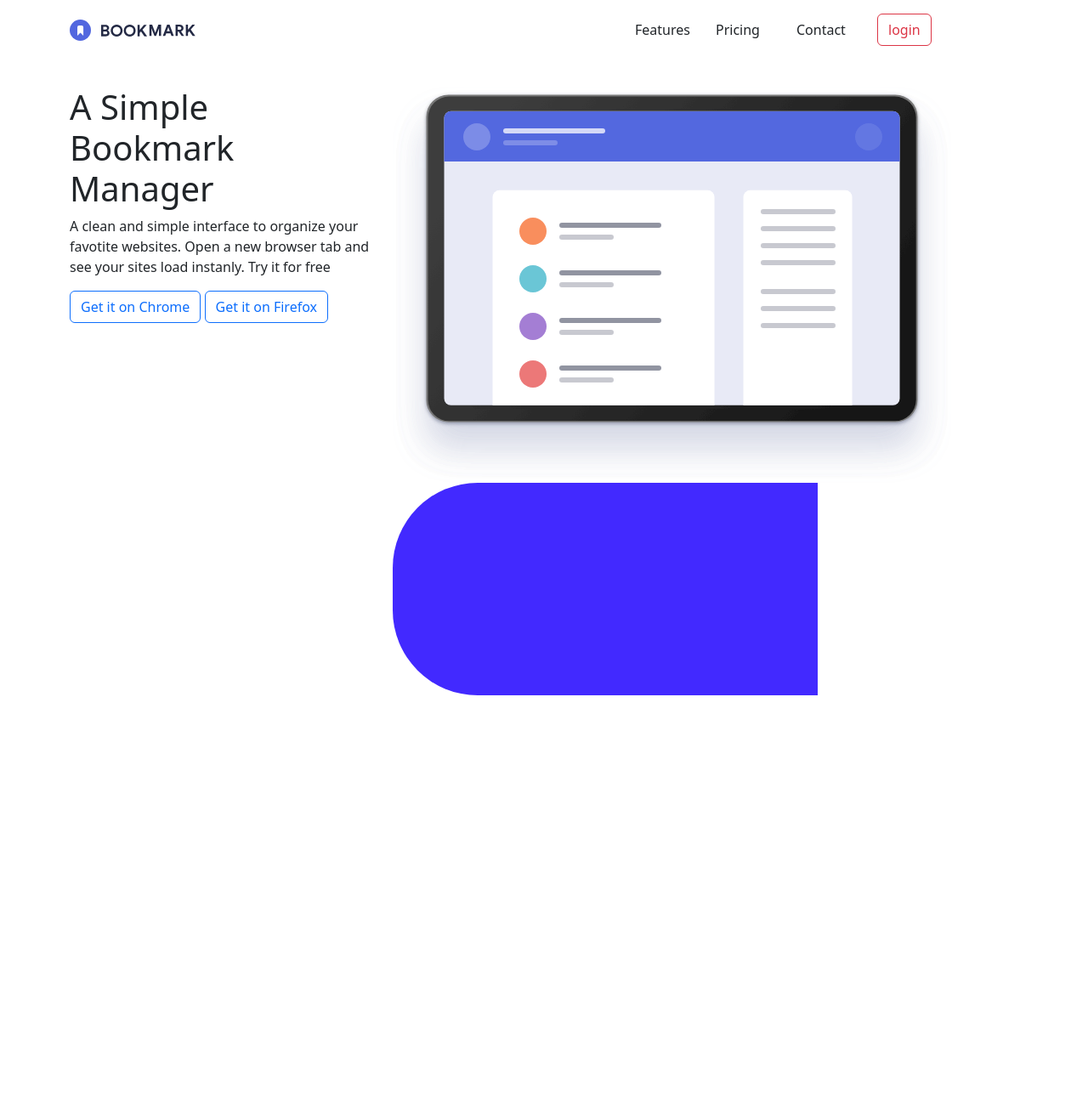
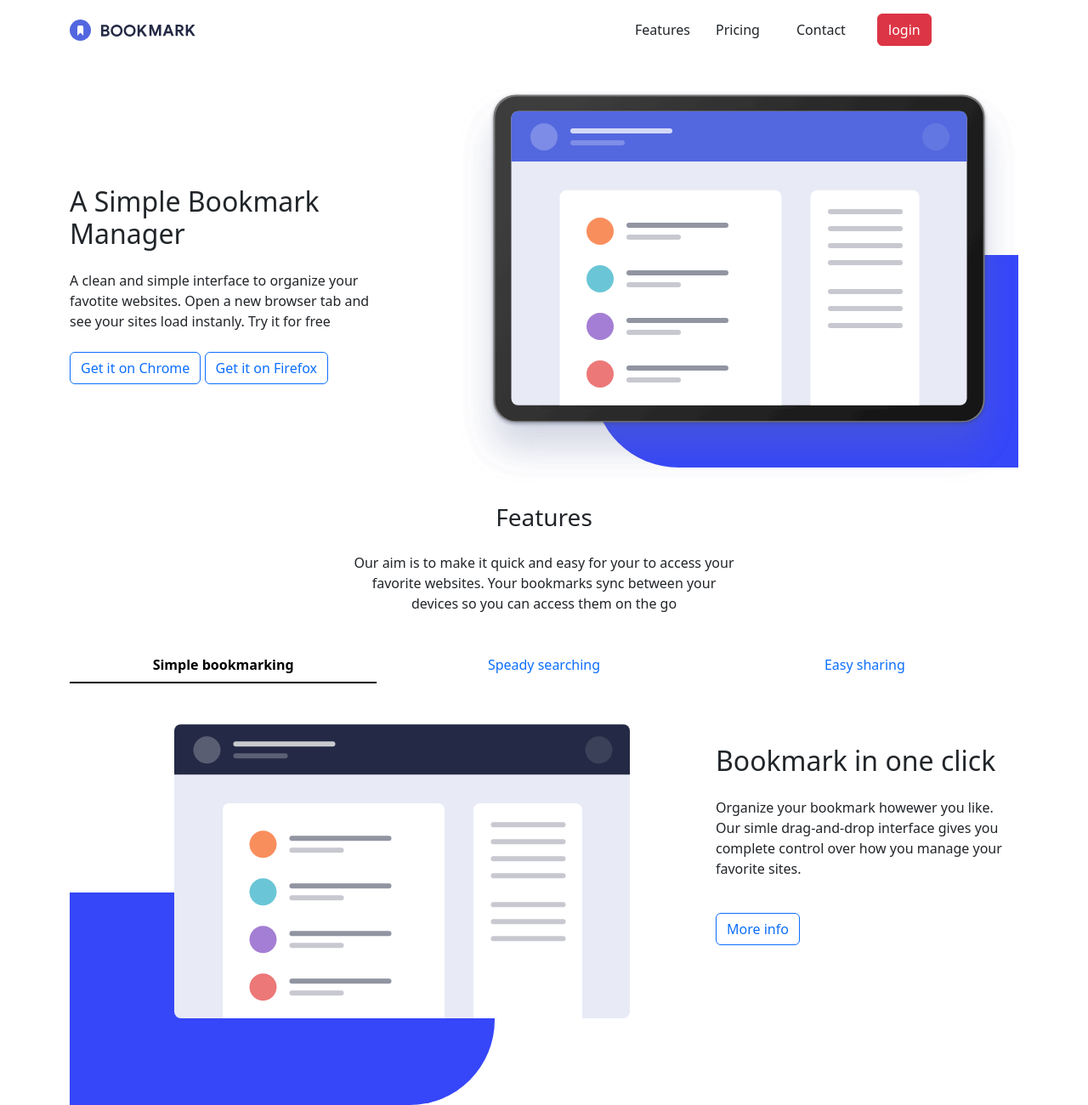
Before and after one commit to Yana-jev/sprint-1_2, a website: page sprint 1_2/index copy.html in a window 1280 px wide. Shown: the whole page at 85% size. Before the commit the page ends 818 px from the top, so only its background shows below. Drawn offline with Linux system fonts and the light colour scheme.

Commit message:
add align-self-end

```diff
--- a/sprint 1_2/index copy.html
+++ b/sprint 1_2/index copy.html
@@ -8,7 +8,7 @@
 </head>
 <body>
    <header>
-      <div class="container ">
+      <div class="container align-items-center justify-content-md-between">
          <div class="row align-items-center pt-3">
             <div class="col-7">
                <img src="/Imagenes/logo-bookmark.svg" alt="logo">
@@ -17,7 +17,7 @@
             <div class="col-1">Pricing</div>
             <div class="col-1">Contact</div>
             <div class="col-2">
-               <button type="button" class="btn btn-outline-danger">login</button>
+               <button type="button" class="btn btn-danger">login</button>
             </div>
 
 
@@ -26,22 +26,63 @@
          </div>
       </div>
       </header>
-<div class="container">
-   <div class="row mt-5">
+<div class="container  d-flex justify-content-around">
+   <div class="row mt-5 align-items-center">
       <div class="col-4">
-         <h1>A Simple Bookmark Manager</h1>
-         <p>A clean and simple interface to organize your favotite websites. Open a new browser tab and see your sites load instanly. Try it for free</p>
-         <button type="button" class="btn btn-outline-primary">Get it on Chrome</button>
-         <button type="button" class="btn btn-outline-primary">Get it on Firefox</button>
+         <h2>A Simple Bookmark Manager</h2>
+         <p class="mt-4">A clean and simple interface to organize your favotite websites. Open a new browser tab and see your sites load instanly. Try it for free</p>
+         <div class="buttons mt-4">
+            <button type="button" class="btn btn-outline-primary">Get it on Chrome</button>
+            <button type="button" class="btn btn-outline-primary">Get it on Firefox</button>
+         </div>
 
       </div>
-      <div class="col-6">
+      <div class="col-8 img-container d-flex justify-content-end">
          <img class="imgHero" src="/Imagenes/illustration-hero.svg" alt="illustration-hero">
-         <div class="rectangle"></div>
+         <div class="rectangle "></div>
       </div>
 
    </div>
 </div>
 
+
+<div class="container text-center mt-4">
+   <div class="row justify-content-center">
+      <h3 class="col-12">Features</h3>
+      <p class="col-5 mt-3">Our aim is to make it quick and easy for your to access your favorite websites. Your bookmarks sync between your devices so you can access them on the go </p>
+   </div>
+
+   <ul class="nav nav-underline nav-justified mt-4">
+      <li class="nav-item">
+         <a class="nav-link active" href="#">Simple bookmarking</a>
+      </li>
+      <li class="nav-item">
+         <a class="nav-link" href="#">Speady searching</a>
+      </li>
+      <li class="nav-item">
+         <a class="nav-link" href="#">Easy sharing</a>
+      </li>
+      </ul>
+   </div>
+
+
+   <div class="container  d-flex justify-content-around">
+      <div class="row mt-5">
+
+         <div class="col-8" id="img-2">
+            <img class="img-2 align-self-center offset-2" src="/Imagenes/illustration-features-tab-1.svg" alt="illustration-hero">
+            <div class="rectangle-2 align-self-end"></div>
+         </div>
+         <div class="col-4 align-items-center mt-4">
+            <h2>Bookmark in one click</h2>
+            <p class="mt-4">Organize your bookmark howewer you like. Our simle drag-and-drop interface gives you complete control over how you manage your favorite sites.</p>
+            <div class="btn btn-outline-primary mt-4">More info</div>
+
+         </div>
+      </div>
+   </div>
+
+
+
 </body>
 </html>
--- a/sprint 1_2/styles.scss
+++ b/sprint 1_2/styles.scss
@@ -2,18 +2,47 @@
 $rectangle-width: 500px;
 $rectangle-height: 250px;
 $border-radius-left: 100px;
-$offset-right: 20px;
+$offset-right: 300px;
 $offset-down: 20px;
+$red: #dc3545;
 
+
+
+
+
+
+.imgHero{
+   position: relative;
+   z-index: 1;
+}
 .rectangle {
 
    width: $rectangle-width;
    height: $rectangle-height;
-   background-color: rgb(66, 41, 255);
+   background-color: rgb(54, 70, 249);
    border-top-left-radius: $border-radius-left;
    border-bottom-left-radius: $border-radius-left;
    position: absolute;
+   z-index: 0;
+   top: $offset-right;
 
+}
+
+.img-2{
+   position: relative;
+   z-index: 1;
+
+}
+.rectangle-2 {
+
+   width: $rectangle-width;
+   height: $rectangle-height;
+   background-color: rgb(54, 70, 249);
+   border-top-right-radius: $border-radius-left;
+   border-bottom-right-radius: $border-radius-left;
+   position: absolute;
+   z-index: 0;
+   top: 1050px
 
 
 }
@@ -22,4 +51,7 @@ $offset-down: 20px;
 
 
 
+
+
+
 @import "./node_modules/bootstrap/scss/bootstrap.scss";
```
Also changed, not shown: sprint 1_2/styles.css, 1 other file.
